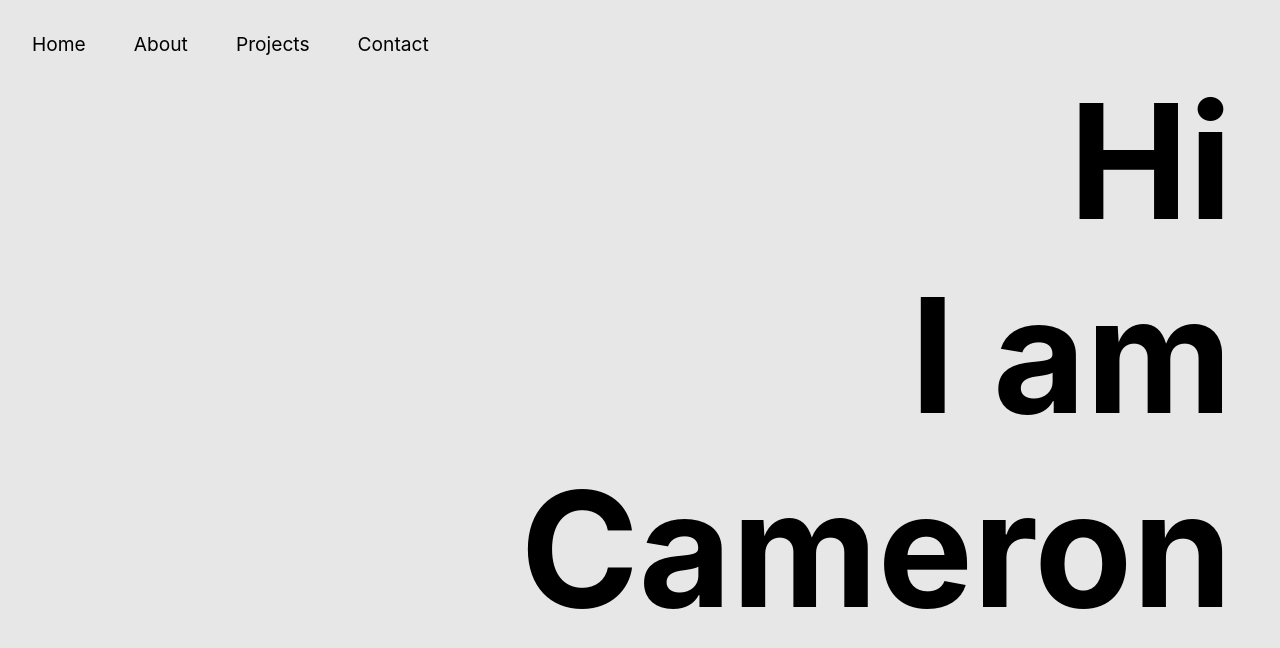
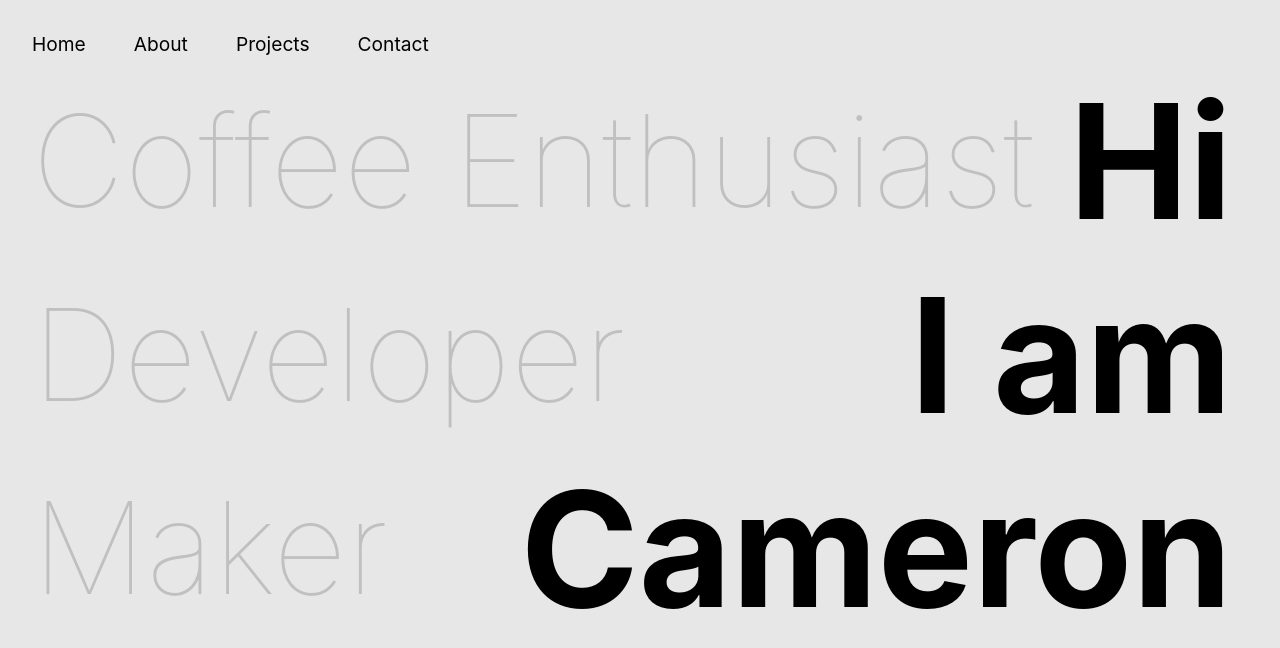
Before and after one commit to CameronHardy9/full-page-transition-portfolio, a React (Create React App) app: page / in a window 1280 px wide. Shown: the top 648 px of the page. Built offline with nearby package versions, Linux system fonts and the light colour scheme.

Commit message:
Added tagline

```diff
--- a/src/components/pages/Home/Home.jsx
+++ b/src/components/pages/Home/Home.jsx
@@ -9,11 +9,11 @@ export default function Home(){
                     <span>I am</span>
                     <span>Cameron</span>
                 </h1>
-                {/* <p className='homeP'>
+                <p className='homeP'>
                     <span>Coffee Enthusiast</span>
+                    <span>Developer</span>
                     <span>Maker</span>
-                    <span>Coder</span>
-                </p> */}
+                </p>
             </div>
         </section>
     );
```
